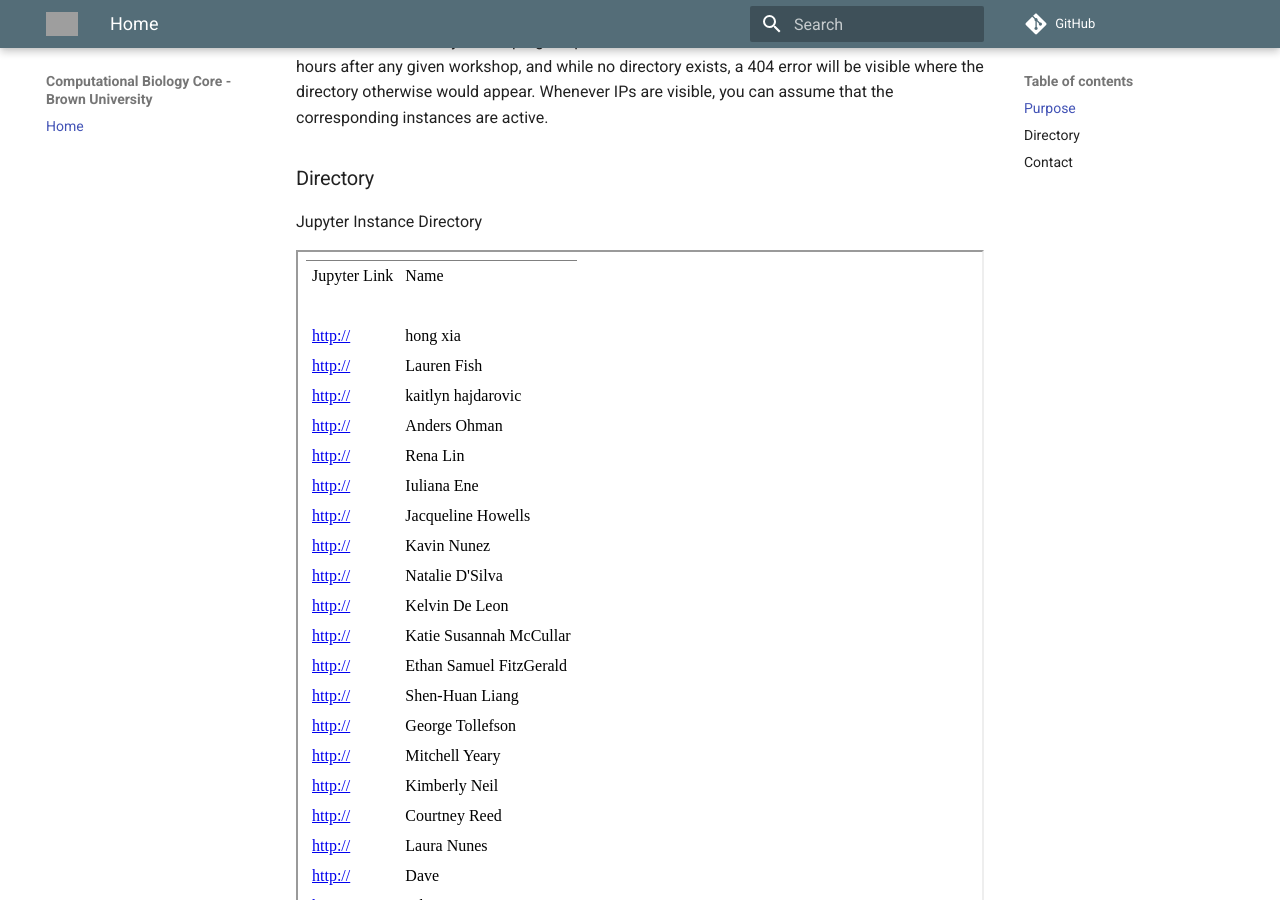
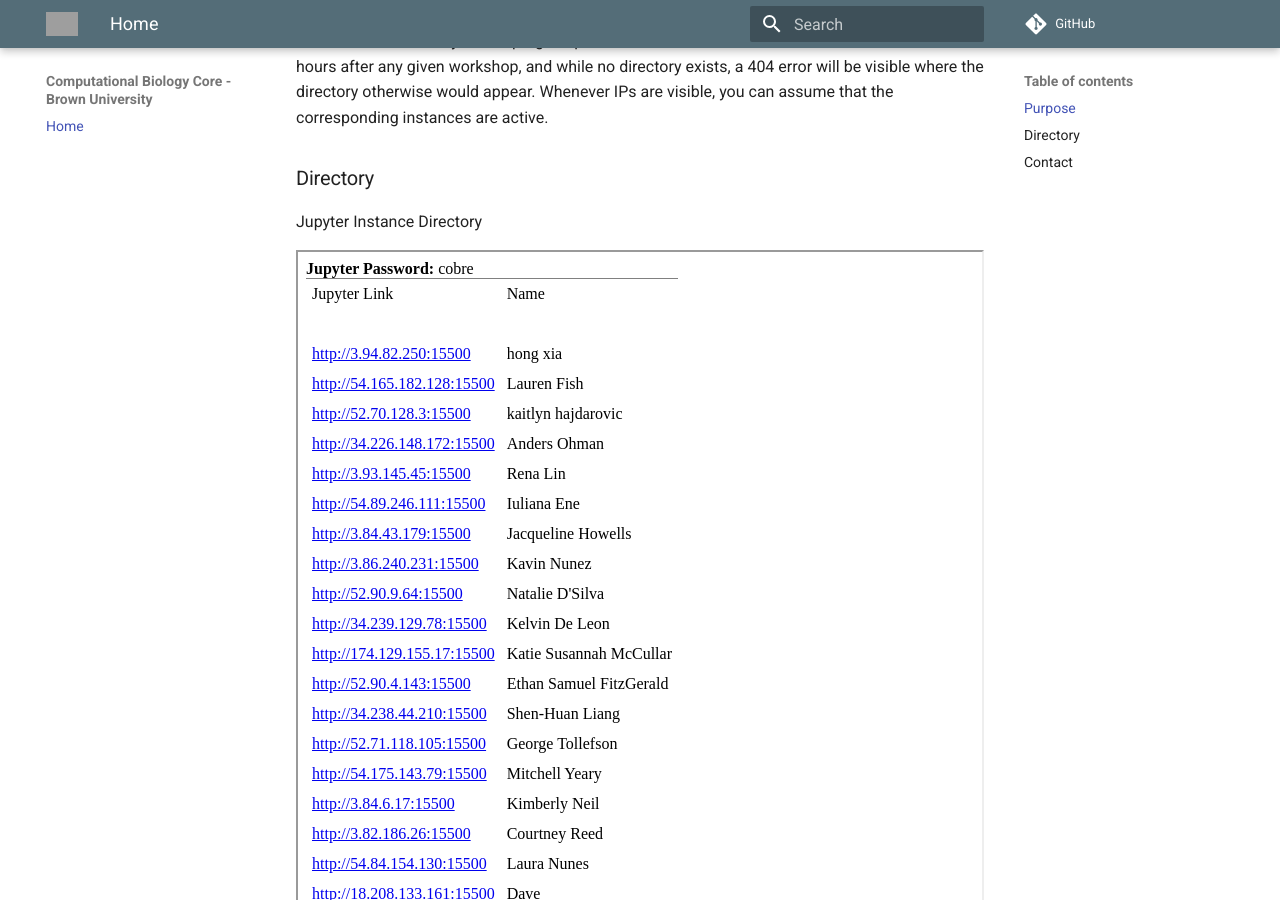
Before and after one commit to Aynur31/cbc-workshop-directory, an MkDocs documentation site: the page built from docs/index.md, in a window 1280 px wide and 900 px high, scrolled down 545 px. Built offline with MkDocs 1.6.1 and Material for MkDocs 9.7.7, drawn with Linux system fonts in a browser that asks for light colours; comment, search, counter and statistics services are not loaded; grey boxes are pictures that could not be loaded.

Commit message:
JupyterFleet directory autopushed

```diff
--- a/docs/assets/user_directory.html
+++ b/docs/assets/user_directory.html
@@ -14,283 +15,143 @@
 <td class="org-left">&#xa0;</td>
 </tr>
 <tr>
-<td class="org-left"><a href="http://">http://</a></td>
+<td class="org-left"><a href="http://3.94.82.250:15500">http://3.94.82.250:15500</a></td>
 <td class="org-left">hong xia</td>
 </tr>
 <tr>
-<td class="org-left"><a href="http://">http://</a></td>
+<td class="org-left"><a href="http://54.165.182.128:15500">http://54.165.182.128:15500</a></td>
 <td class="org-left">Lauren Fish</td>
 </tr>
 <tr>
-<td class="org-left"><a href="http://">http://</a></td>
+<td class="org-left"><a href="http://52.70.128.3:15500">http://52.70.128.3:15500</a></td>
 <td class="org-left">kaitlyn hajdarovic</td>
 </tr>
 <tr>
-<td class="org-left"><a href="http://">http://</a></td>
+<td class="org-left"><a href="http://34.226.148.172:15500">http://34.226.148.172:15500</a></td>
 <td class="org-left">Anders Ohman</td>
 </tr>
 <tr>
-<td class="org-left"><a href="http://">http://</a></td>
+<td class="org-left"><a href="http://3.93.145.45:15500">http://3.93.145.45:15500</a></td>
 <td class="org-left">Rena Lin</td>
 </tr>
 <tr>
-<td class="org-left"><a href="http://">http://</a></td>
+<td class="org-left"><a href="http://54.89.246.111:15500">http://54.89.246.111:15500</a></td>
 <td class="org-left">Iuliana Ene</td>
 </tr>
 <tr>
-<td class="org-left"><a href="http://">http://</a></td>
+<td class="org-left"><a href="http://3.84.43.179:15500">http://3.84.43.179:15500</a></td>
 <td class="org-left">Jacqueline Howells</td>
 </tr>
 <tr>
-<td class="org-left"><a href="http://">http://</a></td>
+<td class="org-left"><a href="http://3.86.240.231:15500">http://3.86.240.231:15500</a></td>
 <td class="org-left">Kavin Nunez</td>
 </tr>
 <tr>
-<td class="org-left"><a href="http://">http://</a></td>
+<td class="org-left"><a href="http://52.90.9.64:15500">http://52.90.9.64:15500</a></td>
 <td class="org-left">Natalie D'Silva</td>
 </tr>
 <tr>
-<td class="org-left"><a href="http://">http://</a></td>
+<td class="org-left"><a href="http://34.239.129.78:15500">http://34.239.129.78:15500</a></td>
 <td class="org-left">Kelvin De Leon</td>
 </tr>
 <tr>
-<td class="org-left"><a href="http://">http://</a></td>
+<td class="org-left"><a href="http://174.129.155.17:15500">http://174.129.155.17:15500</a></td>
 <td class="org-left">Katie Susannah McCullar</td>
 </tr>
 <tr>
-<td class="org-left"><a href="http://">http://</a></td>
+<td class="org-left"><a href="http://52.90.4.143:15500">http://52.90.4.143:15500</a></td>
 <td class="org-left">Ethan Samuel FitzGerald</td>
 </tr>
 <tr>
-<td class="org-left"><a href="http://">http://</a></td>
+<td class="org-left"><a href="http://34.238.44.210:15500">http://34.238.44.210:15500</a></td>
 <td class="org-left">Shen-Huan Liang</td>
 </tr>
 <tr>
-<td class="org-left"><a href="http://">http://</a></td>
+<td class="org-left"><a href="http://52.71.118.105:15500">http://52.71.118.105:15500</a></td>
 <td class="org-left">George Tollefson</td>
 </tr>
 <tr>
-<td class="org-left"><a href="http://">http://</a></td>
+<td class="org-left"><a href="http://54.175.143.79:15500">http://54.175.143.79:15500</a></td>
 <td class="org-left">Mitchell Yeary</td>
 </tr>
 <tr>
-<td class="org-left"><a href="http://">http://</a></td>
+<td class="org-left"><a href="http://3.84.6.17:15500">http://3.84.6.17:15500</a></td>
 <td class="org-left">Kimberly Neil</td>
 </tr>
 <tr>
-<td class="org-left"><a href="http://">http://</a></td>
+<td class="org-left"><a href="http://3.82.186.26:15500">http://3.82.186.26:15500</a></td>
 <td class="org-left">Courtney Reed</td>
 </tr>
 <tr>
-<td class="org-left"><a href="http://">http://</a></td>
+<td class="org-left"><a href="http://54.84.154.130:15500">http://54.84.154.130:15500</a></td>
 <td class="org-left">Laura Nunes</td>
 </tr>
 <tr>
-<td class="org-left"><a href="http://">http://</a></td>
+<td class="org-left"><a href="http://18.208.133.161:15500">http://18.208.133.161:15500</a></td>
 <td class="org-left">Dave</td>
 </tr>
 <tr>
-<td class="org-left"><a href="http://">http://</a></td>
+<td class="org-left"><a href="http://3.89.108.198:15500">http://3.89.108.198:15500</a></td>
 <td class="org-left">John</td>
 </tr>
 <tr>
-<td class="org-left"><a href="http://">http://</a></td>
+<td class="org-left"><a href="http://34.207.65.141:15500">http://34.207.65.141:15500</a></td>
 <td class="org-left">Amrita Sridhar</td>
 </tr>
 <tr>
-<td class="org-left"><a href="http://">http://</a></td>
+<td class="org-left"><a href="http://3.86.243.251:15500">http://3.86.243.251:15500</a></td>
 <td class="org-left">Ashley Conard</td>
 </tr>
 <tr>
-<td class="org-left"><a href="http://">http://</a></td>
+<td class="org-left"><a href="http://3.86.36.55:15500">http://3.86.36.55:15500</a></td>
 <td class="org-left">Seung-Ah Choe</td>
 </tr>
 <tr>
-<td class="org-left"><a href="http://">http://</a></td>
+<td class="org-left"><a href="http://3.83.150.177:15500">http://3.83.150.177:15500</a></td>
 <td class="org-left">Clara Sears</td>
 </tr>
 <tr>
-<td class="org-left"><a href="http://">http://</a></td>
+<td class="org-left"><a href="http://18.207.225.151:15500">http://18.207.225.151:15500</a></td>
 <td class="org-left">Erin Kulick</td>
 </tr>
 <tr>
-<td class="org-left"><a href="http://">http://</a></td>
+<td class="org-left"><a href="http://18.206.54.223:15500">http://18.206.54.223:15500</a></td>
 <td class="org-left">Medina Jackson-Browne</td>
 </tr>
 <tr>
-<td class="org-left"><a href="http://">http://</a></td>
+<td class="org-left"><a href="http://18.212.190.152:15500">http://18.212.190.152:15500</a></td>
 <td class="org-left">Nan Li</td>
 </tr>
 <tr>
-<td class="org-left"><a href="http://">http://</a></td>
+<td class="org-left"><a href="http://18.207.223.155:15500">http://18.207.223.155:15500</a></td>
 <td class="org-left">Geetika Kalloo</td>
 </tr>
 <tr>
-<td class="org-left"><a href="http://">http://</a></td>
+<td class="org-left"><a href="http://3.82.189.153:15500">http://3.82.189.153:15500</a></td>
 <td class="org-left">Rachel Denlinger</td>
 </tr>
 <tr>
-<td class="org-left"><a href="http://">http://</a></td>
+<td class="org-left"><a href="http://3.93.151.98:15500">http://3.93.151.98:15500</a></td>
 <td class="org-left">Melissa Eliot</td>
 </tr>
 <tr>
-<td class="org-left"><a href="http://">http://</a></td>
+<td class="org-left"><a href="http://3.82.251.239:15500">http://3.82.251.239:15500</a></td>
 <td class="org-left">Shengzhi Sun</td>
 </tr>
 <tr>
-<td class="org-left"><a href="http://">http://</a></td>
+<td class="org-left"><a href="http://3.82.229.227:15500">http://3.82.229.227:15500</a></td>
 <td class="org-left">Salomi</td>
 </tr>
 <tr>
-<td class="org-left"><a href="http://">http://</a></td>
+<td class="org-left"><a href="http://3.83.254.150:15500">http://3.83.254.150:15500</a></td>
 <td class="org-left">Felix Chan</td>
 </tr>
 <tr>
-<td class="org-left"><a href="http://">http://</a></td>
+<td class="org-left"><a href="http://54.227.231.156:15500">http://54.227.231.156:15500</a></td>
 <td class="org-left">Tiffany Ding</td>
 </tr>
 <tr>
-<td class="org-left"><a href="http://">http://</a></td>
-<td class="org-left"><b>Unassigned</b></td>
-</tr>
-<tr>
-<td class="org-left"><a href="http://">http://</a></td>
-<td class="org-left"><b>Unassigned</b></td>
-</tr>
-<tr>
-<td class="org-left"><a href="http://">http://</a></td>
-<td class="org-left"><b>Unassigned</b></td>
-</tr>
-<tr>
-<td class="org-left"><a href="http://">http://</a></td>
-<td class="org-left"><b>Unassigned</b></td>
-</tr>
-<tr>
-<td class="org-left"><a href="http://">http://</a></td>
-<td class="org-left"><b>Unassigned</b></td>
-</tr>
-<tr>
-<td class="org-left"><a href="http://">http://</a></td>
-<td class="org-left"><b>Unassigned</b></td>
-</tr>
-<tr>
-<td class="org-left"><a href="http://">http://</a></td>
-<td class="org-left"><b>Unassigned</b></td>
-</tr>
-<tr>
-<td class="org-left"><a href="http://">http://</a></td>
-<td class="org-left"><b>Unassigned</b></td>
-</tr>
-<tr>
-<td class="org-left"><a href="http://">http://</a></td>
-<td class="org-left"><b>Unassigned</b></td>
-</tr>
-<tr>
-<td class="org-left"><a href="http://">http://</a></td>
-<td class="org-left"><b>Unassigned</b></td>
-</tr>
-<tr>
-<td class="org-left"><a href="http://">http://</a></td>
-<td class="org-left"><b>Unassigned</b></td>
-</tr>
-<tr>
-<td class="org-left"><a href="http://">http://</a></td>
-<td class="org-left"><b>Unassigned</b></td>
-</tr>
-<tr>
-<td class="org-left"><a href="http://">http://</a></td>
-<td class="org-left"><b>Unassigned</b></td>
-</tr>
-<tr>
-<td class="org-left"><a href="http://">http://</a></td>
-<td class="org-left"><b>Unassigned</b></td>
-</tr>
-<tr>
-<td class="org-left"><a href="http://">http://</a></td>
-<td class="org-left"><b>Unassigned</b></td>
-</tr>
-<tr>
-<td class="org-left"><a href="http://">http://</a></td>
-<td class="org-left"><b>Unassigned</b></td>
-</tr>
-<tr>
-<td class="org-left"><a href="http://">http://</a></td>
-<td class="org-left"><b>Unassigned</b></td>
-</tr>
-<tr>
-<td class="org-left"><a href="http://">http://</a></td>
-<td class="org-left"><b>Unassigned</b></td>
-</tr>
-<tr>
-<td class="org-left"><a href="http://">http://</a></td>
-<td class="org-left"><b>Unassigned</b></td>
-</tr>
-<tr>
-<td class="org-left"><a href="http://">http://</a></td>
-<td class="org-left"><b>Unassigned</b></td>
-</tr>
-<tr>
-<td class="org-left"><a href="http://">http://</a></td>
-<td class="org-left"><b>Unassigned</b></td>
-</tr>
-<tr>
-<td class="org-left"><a href="http://">http://</a></td>
-<td class="org-left"><b>Unassigned</b></td>
-</tr>
-<tr>
-<td class="org-left"><a href="http://">http://</a></td>
-<td class="org-left"><b>Unassigned</b></td>
-</tr>
-<tr>
-<td class="org-left"><a href="http://">http://</a></td>
-<td class="org-left"><b>Unassigned</b></td>
-</tr>
-<tr>
-<td class="org-left"><a href="http://">http://</a></td>
-<td class="org-left"><b>Unassigned</b></td>
-</tr>
-<tr>
-<td class="org-left"><a href="http://">http://</a></td>
-<td class="org-left"><b>Unassigned</b></td>
-</tr>
-<tr>
-<td class="org-left"><a href="http://">http://</a></td>
-<td class="org-left"><b>Unassigned</b></td>
-</tr>
-<tr>
-<td class="org-left"><a href="http://">http://</a></td>
-<td class="org-left"><b>Unassigned</b></td>
-</tr>
-<tr>
-<td class="org-left"><a href="http://">http://</a></td>
-<td class="org-left"><b>Unassigned</b></td>
-</tr>
-<tr>
-<td class="org-left"><a href="http://">http://</a></td>
-<td class="org-left"><b>Unassigned</b></td>
-</tr>
-<tr>
-<td class="org-left"><a href="http://">http://</a></td>
-<td class="org-left"><b>Unassigned</b></td>
-</tr>
-<tr>
-<td class="org-left"><a href="http://">http://</a></td>
-<td class="org-left"><b>Unassigned</b></td>
-</tr>
-<tr>
-<td class="org-left"><a href="http://">http://</a></td>
-<td class="org-left"><b>Unassigned</b></td>
-</tr>
-<tr>
-<td class="org-left"><a href="http://">http://</a></td>
-<td class="org-left"><b>Unassigned</b></td>
-</tr>
-<tr>
-<td class="org-left"><a href="http://">http://</a></td>
-<td class="org-left"><b>Unassigned</b></td>
-</tr>
-<tr>
-<td class="org-left"><a href="http://">http://</a></td>
+<td class="org-left"><a href="http://3.80.182.229:15500">http://3.80.182.229:15500</a></td>
 <td class="org-left"><b>Unassigned</b></td>
 </tr>
 </tr>
```
Also changed, not shown: other parts of docs/assets/user_directory.html (+1 -0 lines).
